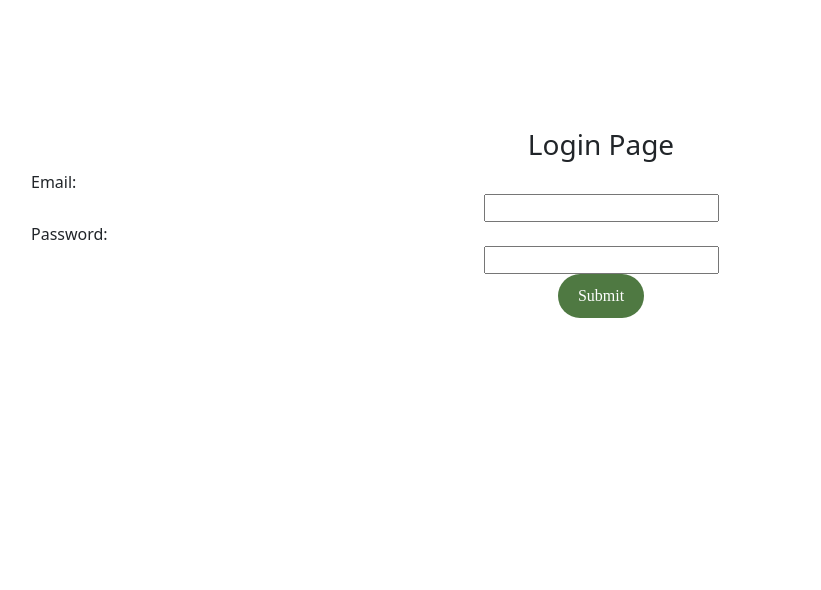
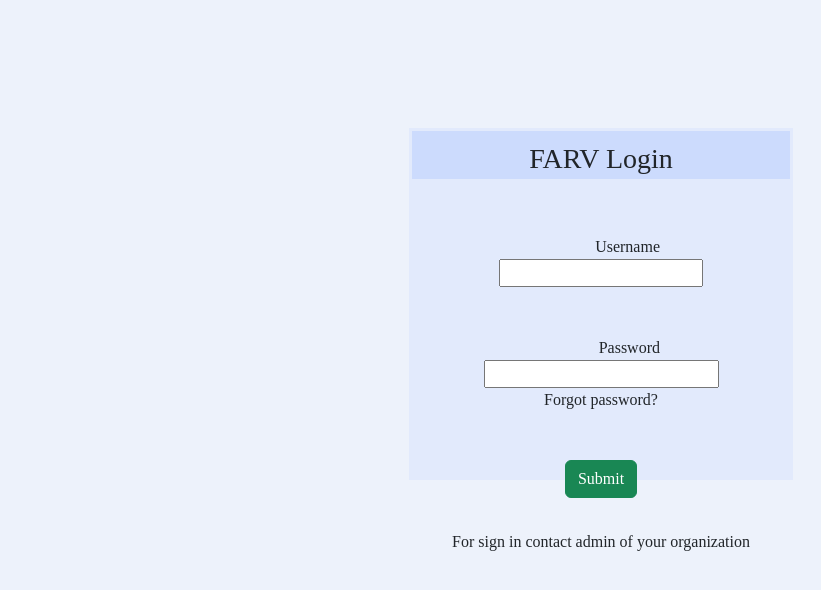
Before and after one commit to Joshi-Vedanshu/ProjectManagementApplication, a React (Create React App) app in the folder Frontend/: page /login in a window 1280 px wide. Shown: the top 590 px of the page, without its empty margins (39-860 px from the left). Built offline with nearby package versions, Linux system fonts and the light colour scheme.

Commit message:
signup and login

```diff
--- /dev/null
+++ b/Frontend/src/API/userAPI.js
@@ -0,0 +1,3 @@
+// import axios form 'axios'
+
+// const USER_API =
--- a/Frontend/src/components/Routing.js
+++ b/Frontend/src/components/Routing.js
@@ -1,6 +1,7 @@
 import React from "react";
 import { BrowserRouter, Routes, Route } from "react-router-dom";
 import UserLogin from "./loginPage";
+import UserSignUp from "./signup";
 
 // add your page add Route below between switch and inside route add your component
 
@@ -11,6 +12,7 @@ export default class Routing extends React.Component {
         <BrowserRouter>
           <Routes>
             <Route path="/login" element={<UserLogin />} />
+            <Route path="/signup" element={<UserSignUp/>}/>
           </Routes>
         </BrowserRouter>
       </div>
--- a/Frontend/src/components/loginPage.js
+++ b/Frontend/src/components/loginPage.js
@@ -1,6 +1,6 @@
 import React, { useState } from "react";
 import "../css/loginPage.css";
-import Button from "./Button.js";
+// import Button from "./Button.js";
 
 function UserLogin(props) {
   // const email = useFormInput('')
@@ -18,22 +18,31 @@ function UserLogin(props) {
   };
 
   return (
-    <form className="login-form container">
-      <p className="h3 login-heading">Login Page</p>
-      <article className="email-block">
-        <label className="pe-3 row">Email:</label>
-        <input type="text col"></input>
-      </article>
-      <article className="password-block">
-        <label className="pe-3 row">Password:</label>
-        <input type="text col"></input>
-      </article>
-      <article>
-        <Button buttonStyle={"btn--green--solid"} buttonSize={"btn--medium"}>
-          Submit
-        </Button>
-      </article>
-    </form>
+    <>
+      <main>
+      <form className="login-card">
+          <h3 className="heading">FARV Login</h3>
+
+          <article className="user-container">
+            <label className="username-label">Username</label>
+            <input type="text"></input>
+          </article>
+
+          <article className="password-container">
+          <label className="password-label">Password</label>
+            <input type="text"></input>
+          </article>
+          <p className="forgot-password">Forgot password?</p>
+
+          <article className="button-container">
+            <button className="submit-button btn btn-success">Submit</button>
+          </article>
+          <p class="info-tag">For sign in contact admin of your organization</p>
+        </form>
+      </main>
+
+    </>
+
   );
 }
 
--- /dev/null
+++ b/Frontend/src/components/signup.js
@@ -0,0 +1,80 @@
+import React, { useState, useFormInput } from "react";
+import "../css/signinPage.css";
+// import {Link, useHistory} from 'react-router-dom'
+// import Button from "./Button.js";
+
+function UserSignUp(props) {
+    // const [loading, setLoading] = useState(false);
+    // const firstName = useFormInput('');
+    // const lastName = useFormInput('');
+    // const email = useFormInput('');
+    // const phoneNumber= useFormInput('');
+    // const password = useFormInput('');
+    // const confirmPassword = useFormInput('');
+    // const [error, setError] = useState(null);
+
+    // let history = useHistory();
+
+
+//   const signin = (e) => {
+//     setError(null)
+
+//   };
+
+  return (
+    <>
+      <main>
+      <form className="signin-card">
+          <h3 className="heading">FARV Sign In</h3>
+        <div className="grid-style">
+        <article className="fname-container">
+            <label className="fname-label">First Name*</label>
+            <input type="text" placeholder="John" required></input>
+          </article>
+
+          <article className="mname-container">
+            <label className="mname-label">Middle Name</label>
+            <input type="text" placeholder="C"></input>
+          </article>
+
+          <article className="lname-container">
+            <label className="lname-label">Last Name*</label>
+            <input type="text" placeholder="Parker" required></input>
+          </article>
+
+          <article className="email-container">
+            <label className="email-label">Email*</label>
+            <input type="text" placeholder="John@abc.com" required></input>
+          </article>
+
+          <article className="phone-number-container">
+            <label className="phone-label">Phone Number*</label>
+            <input type="text" placeholder="91x-xxx-xxxx" required></input>
+          </article>
+
+          <article className="password-container">
+          <label className="password-label">Password*</label>
+            <input type="text" placeholder="password" required></input>
+          </article>
+
+          <article className="confirm-password-container">
+          <label className="confirm-password-label"> Confirm Password*</label>
+            <input type="text" placeholder="Retype password" required></input>
+          </article>
+          <p className="forgot-password">Already have an Account?</p>
+
+          <article className="button-container">
+            <button className="submit-button btn btn-success">Submit</button>
+          </article>
+
+        </div>
+
+        </form>
+      </main>
+
+    </>
+
+  );
+}
+
+export default UserSignUp;
--- /dev/null
+++ b/Frontend/src/css/common.css
@@ -0,0 +1,7 @@
+*{
+    margin: 0;
+    padding: 0;
+}
+:root{
+    --bgcolor:#e9f5db;
+}
--- a/Frontend/src/css/loginPage.css
+++ b/Frontend/src/css/loginPage.css
@@ -1,17 +1,58 @@
+:root{
+    --bgcolor:#edf2fb;
+    --head:#ccdbfd;
+    --form:#e2eafc;
+    --fontstyle:'Abel';
+}
 *{
     margin: 0;
     padding: 0;
 }
 
-.login-form {
-    display:block;
-    width:50%;
-    margin:0 auto;
-    padding-top: 10%;
-    padding-left: 15%
-  }
+main{
+    background: var(--bgcolor);
+    height: 100vh;
+    width: 100%;
+}
 
-.login-heading{
+.login-card{
+    border: 0.2rem solid var(--form);
+    text-align: center;
+    display: inline-block;
     justify-content: center;
+    margin-top: 10%;
+    height: 22rem;
+    width: 24rem;
+    background-color: var(--form);
+}
+
+.heading{
+    padding-top:0.5rem ;
+    border:0.2rem solid var(--head);
+    background-color:var(--head) ;
+    font-family: var(--fontstyle);
+}
+
+.user-container{
+    padding: 3rem;
+    font-family: var(--fontstyle);
+}
+
+.username-label{
+    padding-right:1rem;
 
 }
+.password-label{
+    padding-right:1rem ;
+    font-family: var(--fontstyle);
+}
+.button-container{
+    padding: 2rem;
+    font-family: var(--fontstyle);
+}
+.forgot-password{
+    font-family: var(--fontstyle);
+}
+.info-tag{
+    font-family: var(--fontstyle);
+}
--- /dev/null
+++ b/Frontend/src/css/signinPage.css
@@ -0,0 +1,43 @@
+:root{
+    --bgcolor:#edf2fb;
+    --head:#ccdbfd;
+    --form:#e2eafc;
+    --fontstyle:'Abel';
+}
+*{
+    margin: 0;
+    padding: 0;
+}
+main{
+    background: var(--bgcolor);
+    height: 100vh;
+    width: 100%;
+}
+.signin-card{
+    border: 0.2rem solid var(--form);
+    text-align: center;
+    display: inline-block;
+    justify-content: center;
+    margin-top: 10%;
+    height: 24rem;
+    width: 24rem;
+    background-color: var(--form);
+
+}
+.grid-style{
+    display: table;
+    border-spacing: 5px;
+}
+.grid-style>article{
+    display: table-row;
+}
+label {
+    display: inline-block;
+    width: 150px;
+    text-align: right;
+}
+input {
+    vertical-align: bottom;
+    margin-left:0;
+
+}
```
Also changed, not shown: Frontend/src/Login.js (added, +17 -0 lines), Frontend/src/Profile.js (added, +18 -0 lines).
